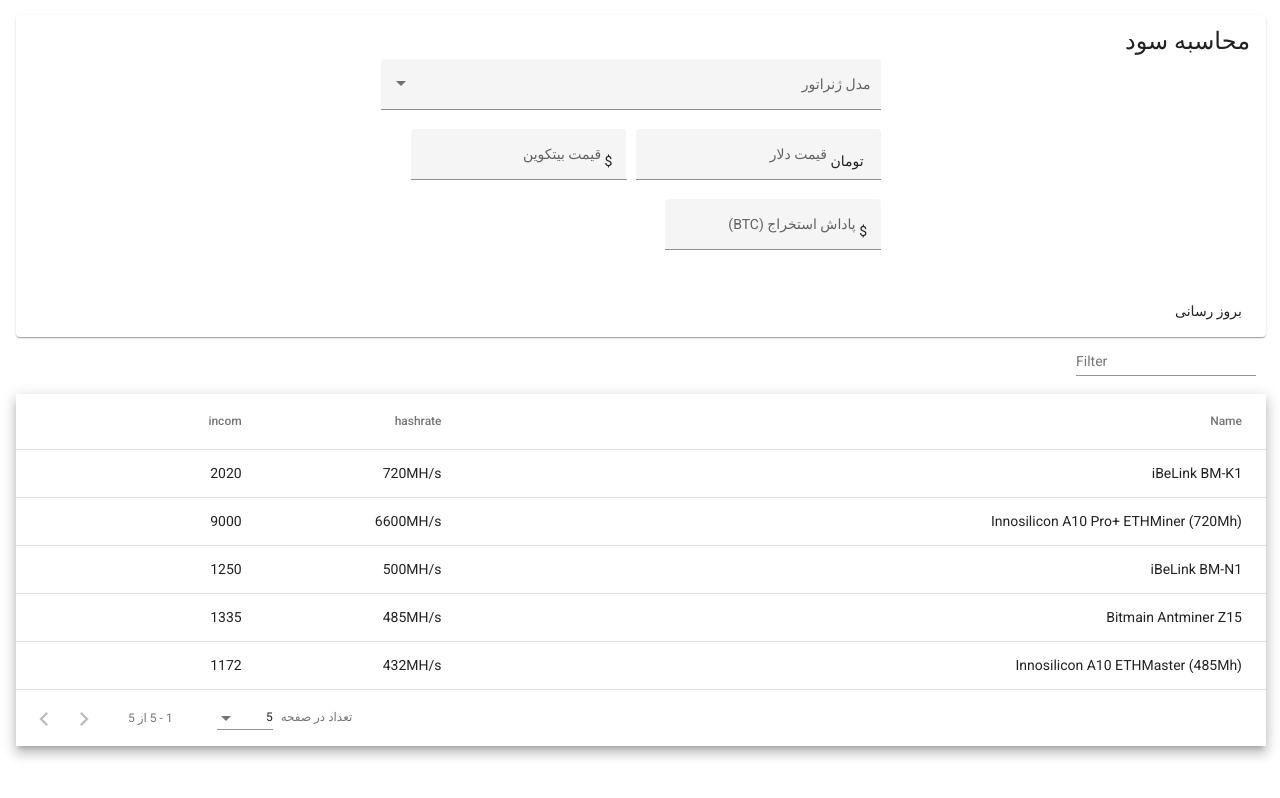
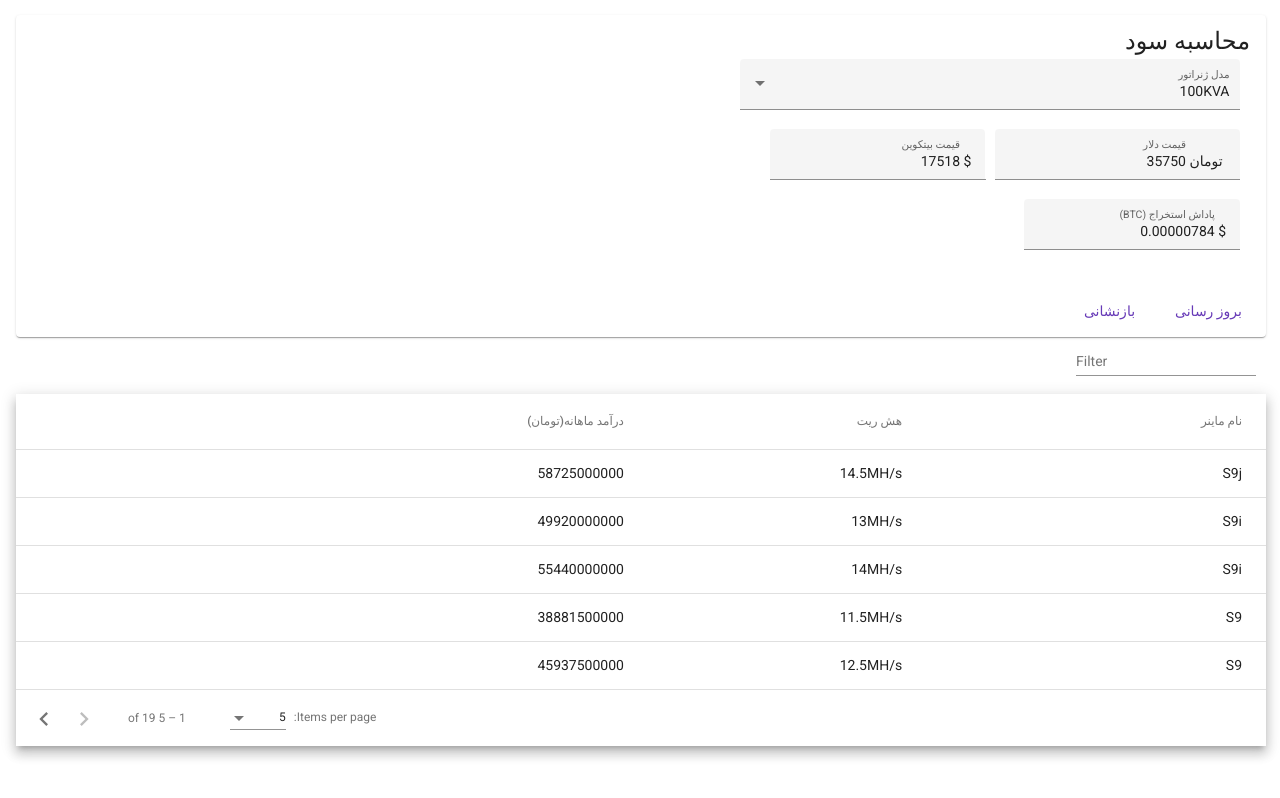
Before and after one commit to mrhb/MinerInvestmentCalculator, an Angular app: page /main in a window 1280 px wide. Shown: the top 798 px of the page. Built offline with nearby package versions, Linux system fonts and the light colour scheme.

Commit message:
reset botton added and table relation with form completed

```diff
--- a/src/app/main/main.component.html
+++ b/src/app/main/main.component.html
@@ -6,36 +6,37 @@
      <mat-card-content>
          <form [formGroup]="signupForm" class="my-form" dir="rtl">
 
-            <mat-form-field appearance="fill"  class="full-width">
+            <mat-form-field appearance="fill"  class="full-width" >
                 <mat-label>مدل ژنراتور</mat-label>
-                <mat-select >
-                <mat-option *ngFor="let gen of generators"  value="option1">{{gen.name}}</mat-option>
+                <mat-select  type="number" [formControl]="capacity" >
+                <mat-option *ngFor="let gen of generators"  type="number"  [value]="gen.generation" >{{gen.name}}</mat-option>
                 </mat-select>
             </mat-form-field>
 
             <mat-form-field appearance="fill"  dir="rtl">
                 <mat-label>قیمت دلار</mat-label>
-                <input matInput type="number" class="example-right-align">
+                <input matInput type="number"  [formControl]="dollar"  class="example-right-align">
                 <span matPrefix>&nbsp; تومان&nbsp; </span>
-              </mat-form-field>
+            </mat-form-field>
 
-              <mat-form-field appearance="fill"  dir="rtl">
+            <mat-form-field appearance="fill"  dir="rtl">
                 <mat-label>قیمت بیتکوین</mat-label>
-                <input matInput type="number" class="example-right-align">
+                <input matInput type="number" [formControl]="bitcoin"  class="example-right-align">
                 <span matPrefix>&nbsp;$&nbsp;</span>
-              </mat-form-field>
+            </mat-form-field>
 
-              <mat-form-field appearance="fill"  dir="rtl">
+            <mat-form-field appearance="fill"  dir="rtl">
                 <mat-label>پاداش استخراج (BTC)</mat-label>
-                <input matInput type="number" class="example-right-align">
+                <input matInput type="number" [formControl]="btc"  class="example-right-align">
                 <span matPrefix>&nbsp;$&nbsp;</span>
-              </mat-form-field>
+            </mat-form-field>
 
           </form>
         </mat-card-content>
 
         <mat-card-actions>
-          <button mat-flat-button  [disabled]="loading" (click)="onSubmit()"> بروز رسانی</button>
+          <button mat-button  [disabled]="loading" (click)="onSubmit()"color="primary"> بروز رسانی</button>
+          <button mat-button  [disabled]="loading" (click)="onReset()" color="primary"> بازنشانی</button>
        </mat-card-actions>
    </mat-card>
 
@@ -51,26 +52,20 @@
 
       <!-- ID Column -->
       <ng-container matColumnDef="incom">
-        <th mat-header-cell *matHeaderCellDef mat-sort-header> incom </th>
+        <th mat-header-cell *matHeaderCellDef mat-sort-header color="primary"> درآمد ماهانه(تومان) </th>
         <td mat-cell *matCellDef="let row"> {{row.incom}} </td>
       </ng-container>
 
       <!-- hashrate Column -->
       <ng-container matColumnDef="hashrate">
-        <th mat-header-cell *matHeaderCellDef mat-sort-header> hashrate </th>
+        <th mat-header-cell *matHeaderCellDef mat-sort-header color="accent"> هش ریت </th>
         <td mat-cell *matCellDef="let row"> {{row.hashrate}}MH/s </td>
       </ng-container>
 
       <!-- Name Column -->
       <ng-container matColumnDef="name">
-        <th mat-header-cell *matHeaderCellDef mat-sort-header> Name </th>
+        <th mat-header-cell *matHeaderCellDef mat-sort-header> نام ماینر </th>
         <td mat-cell *matCellDef="let row"> {{row.name}} </td>
-      </ng-container>
-
-      <!-- Color Column -->
-      <ng-container matColumnDef="color">
-        <th mat-header-cell *matHeaderCellDef mat-sort-header> Color </th>
-        <td mat-cell *matCellDef="let row" [style.color]="row.color"> {{row.color}} </td>
       </ng-container>
 
       <tr mat-header-row *matHeaderRowDef="displayedColumns"></tr>
--- a/src/app/main/main.component.scss
+++ b/src/app/main/main.component.scss
@@ -20,17 +20,17 @@
     margin: 15px ;
   }
 
-  mat-card-content {
-    display: flex;
-    justify-content: center;
-    align-items: center;
-    min-width: 75px;
-  }
+  // mat-card-content {
+  //   display: flex;
+  //   justify-content: center;
+  //   align-items: center;
+  //   min-width: 75px;
+  // }
 /* Structure */
-.example-container {
-  position: relative;
-  min-height: 200px;
-}
+// .example-container {
+//   position: relative;
+//   min-height: 200px;
+// }
 
 .example-table-container {
   position: relative;
--- a/src/app/main/main.component.ts
+++ b/src/app/main/main.component.ts
@@ -1,5 +1,5 @@
 import { Component, OnInit, ViewChild } from '@angular/core';
-import { FormBuilder, FormGroup, Validators } from '@angular/forms';
+import { FormBuilder, FormControl, FormGroup, Validators } from '@angular/forms';
 import { MatIconRegistry } from '@angular/material/icon';
 import { MatPaginator, MatPaginatorIntl } from '@angular/material/paginator';
 import { MatSort } from '@angular/material/sort';
@@ -14,31 +14,40 @@
 
 /** Constants used to fill up our data base. */
 const MINERS=[
-{name:"iBeLink BM-K1"		                          , hashrate:720  ,consumption:1300},
-{name:"Innosilicon A10 Pro+ ETHMiner (720Mh)"		  , hashrate:6600 ,consumption:2400},
-{name:"iBeLink BM-N1"		                          , hashrate:500	,consumption:750},
-{name:"Bitmain Antminer Z15"		                  , hashrate:485	,consumption:850},
-{name:"Innosilicon A10 ETHMaster (485Mh)"		      , hashrate:432	,consumption:740},
+{name:"S9j"     ,hashrate:	14.5	,consumption:1350},
+{name:"S9i"     ,hashrate:	13   	,consumption:1280},
+{name:"S9i"     ,hashrate:	14   	,consumption:1320},
+{name:"S9"      ,hashrate:	11.5 	,consumption:1127},
+{name:"S9"      ,hashrate:	12.5 	,consumption:1225},
+{name:"S9"      ,hashrate:	13	  ,consumption:1300},
+{name:"S9"      ,hashrate:	14	  ,consumption:1372},
+{name:"S9Hydro" ,hashrate:  18	  ,consumption:1728},
+{name:"M3"      ,hashrate:	12  	,consumption:2000},
+{name:"M3X"     ,hashrate:	12.5	,consumption:2050},
+{name:"S11"     ,hashrate:	20.5	,consumption:1530},
+{name:"S15"     ,hashrate:	28	  ,consumption:1596},
+{name:"S17"     ,hashrate:	53	  ,consumption:2385},
+{name:"S17"     ,hashrate:	56	  ,consumption:2520},
+{name:"S17Pro"  ,hashrate:  50  	,consumption:1975},
+{name:"S17Pro"  ,hashrate:  53  	,consumption:2094},
+{name:"S17+"    ,hashrate: 	73	  ,consumption:2920},
+{name:"S17e"    ,hashrate:  64  	,consumption:2880},
+{name:"A1"      ,hashrate:	49  	,consumption:5400},
 ];
+
 const GENERATORS=[
-  {name: "100KVA" ,generation:1350},
-  {name: "200KVA" ,generation:1350},
+  {name: "100KVA" ,generation:100000},
+  {name: "200KVA" ,generation:200000},
 ];
 @Component({
   selector: 'app-main',
   templateUrl: './main.component.html',
   styleUrls: ['./main.component.scss'],
-  providers: [
-   {provide: MatPaginatorIntl, useClass: CustomMatPaginatorIntl}
- ]
+//   providers: [
+//    {provide: MatPaginatorIntl, useClass: CustomMatPaginatorIntl}
+//  ]
 })
 export class MainComponent implements OnInit {
-  static capacity=100000; //ضرفیت دیزل ژنراتور
-  doller=35000;// قیمت دلار
-  bitcoin=17518;//قیمت بیتکوین به دلار
-  btc=0.00000784;// پاداش استخراج بیتکوین
-
-
   generators=GENERATORS;
   miners=MINERS;
   signupForm: FormGroup;
@@ -50,28 +59,57 @@
 
   @ViewChild(MatPaginator , {static: true}) paginator: MatPaginator;
   @ViewChild(MatSort) sort: MatSort;
+  MinerIncoms:minerincom[];
 
   constructor(private formBuilder: FormBuilder){
-    const MinerIncoms=Array.from(MINERS, x => new miner(x))
     // Assign the data to the data source for the table to render
-    this.dataSource = new MatTableDataSource(MinerIncoms);
   }
 
+  capacity =new FormControl(100000); //ظرفیت دیزل ژنراتور
+  dollar   =new FormControl(35750);// قیمت دلار
+  bitcoin  =new FormControl(17518);//قیمت بیتکوین به دلار
+  btc      =new FormControl(0.00000784);// پاداش استخراج بیتکوین
+
   ngOnInit(): void {
-
     this.signupForm = this.formBuilder.group({
-      type: ['', Validators.required],
-      dollar: ['', Validators.required],
-      address: [''],
-      firstname: [''],
-      lastname: [''],
+      capacity:this.capacity,
+      dollar:this.dollar,
+      bitcoin:this.bitcoin,
+      btc:this.btc
     });
-
+    this.calcute();
     // this.paginator._intl.itemsPerPageLabel="Test String";
-    this.paginator._intl=new CustomMatPaginatorIntl;
+  //  this.paginator._intl=new CustomMatPaginatorIntl;
   }
   onSubmit()
-  {}
+  {
+    // stop here if form is invalid
+    if (this.signupForm.invalid) {
+      return;
+    }
+    this.calcute();
+
+  }
+  onReset()
+  {
+    this.capacity =new FormControl(100000); //ظرفیت دیزل ژنراتور
+    this.dollar   =new FormControl(35750);// قیمت دلار
+    this.bitcoin  =new FormControl(17518);//قیمت بیتکوین به دلار
+    this.btc      =new FormControl(0.00000784);// پاداش استخراج بیتکوین
+
+      this.calcute();
+
+  }
+  calcute()
+  {
+    miner.dollar=this.dollar.value;
+    miner.capacity=this.capacity.value;
+    miner.doller=this.dollar.value;
+    miner.bitcoin=this.bitcoin.value;
+    miner.btc=this.btc.value;
+    this.MinerIncoms=Array.from(MINERS, x => new miner(x));
+    this.dataSource = new MatTableDataSource(this.MinerIncoms);
+  }
   ngAfterViewInit() {
     this.dataSource.paginator = this.paginator;
     this.dataSource.sort = this.sort;
@@ -89,9 +127,15 @@
 
 
 
-export class miner {
-  name: string;
-  hashrate: number;
+  export class miner {
+    static dollar;
+    static capacity;
+    static doller;
+    static bitcoin;
+    static btc;
+
+    name: string;
+    hashrate: number;
   consumption: number;
 
   constructor(obj) {
@@ -99,12 +143,12 @@
   }
 
   get incom(): number {
-    return this.hashrate + this.consumption;
+    return this.monthlyIncom;
   }
   get dailyIncom(): number {
-    return this.hashrate *this.consumption*MainComponent.capacity;
+    return this.hashrate *this.consumption* miner.capacity;
   }
   get monthlyIncom(): number {
-    return 30*this.hashrate *this.consumption;
+    return 30*this.dailyIncom;
   }
 }
```
